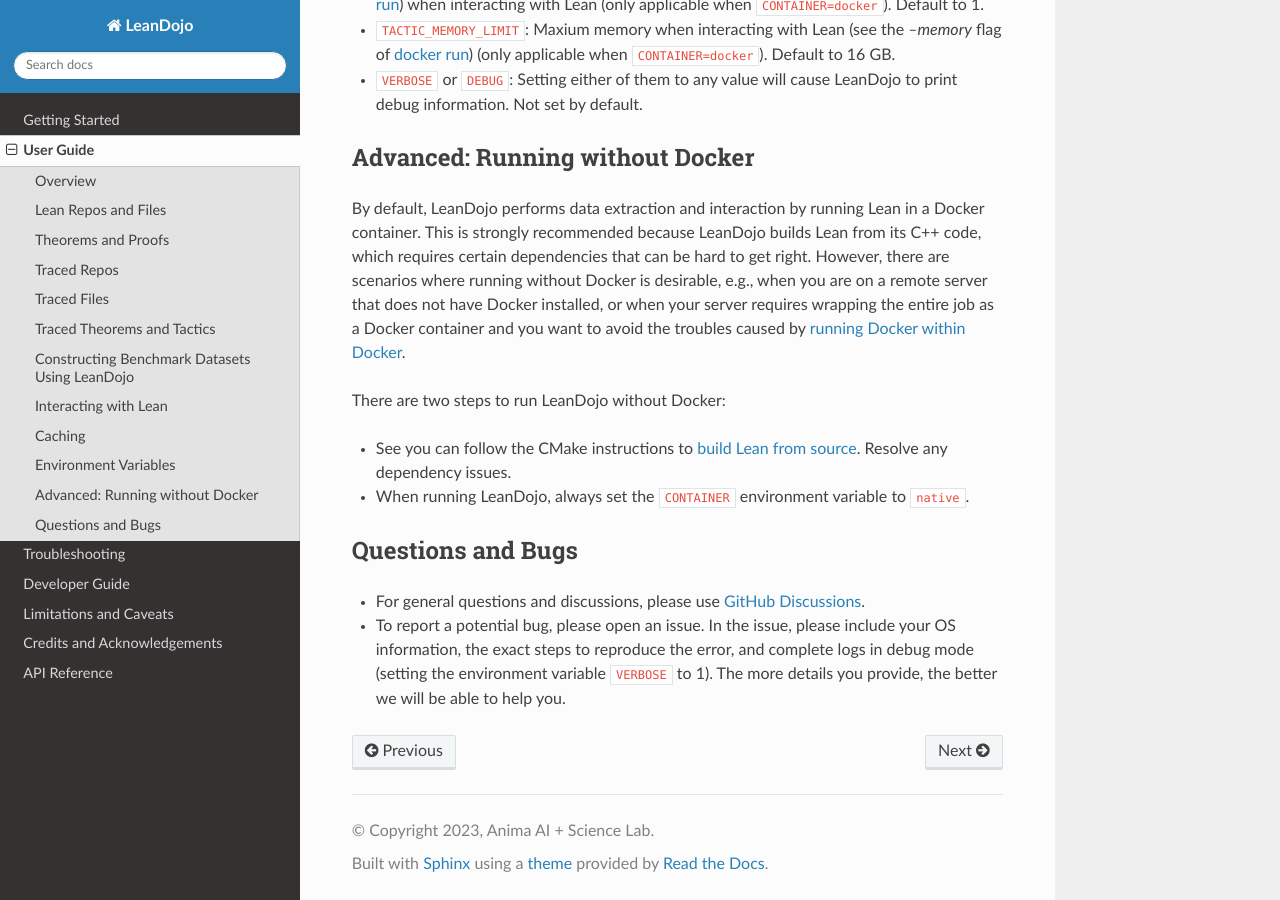
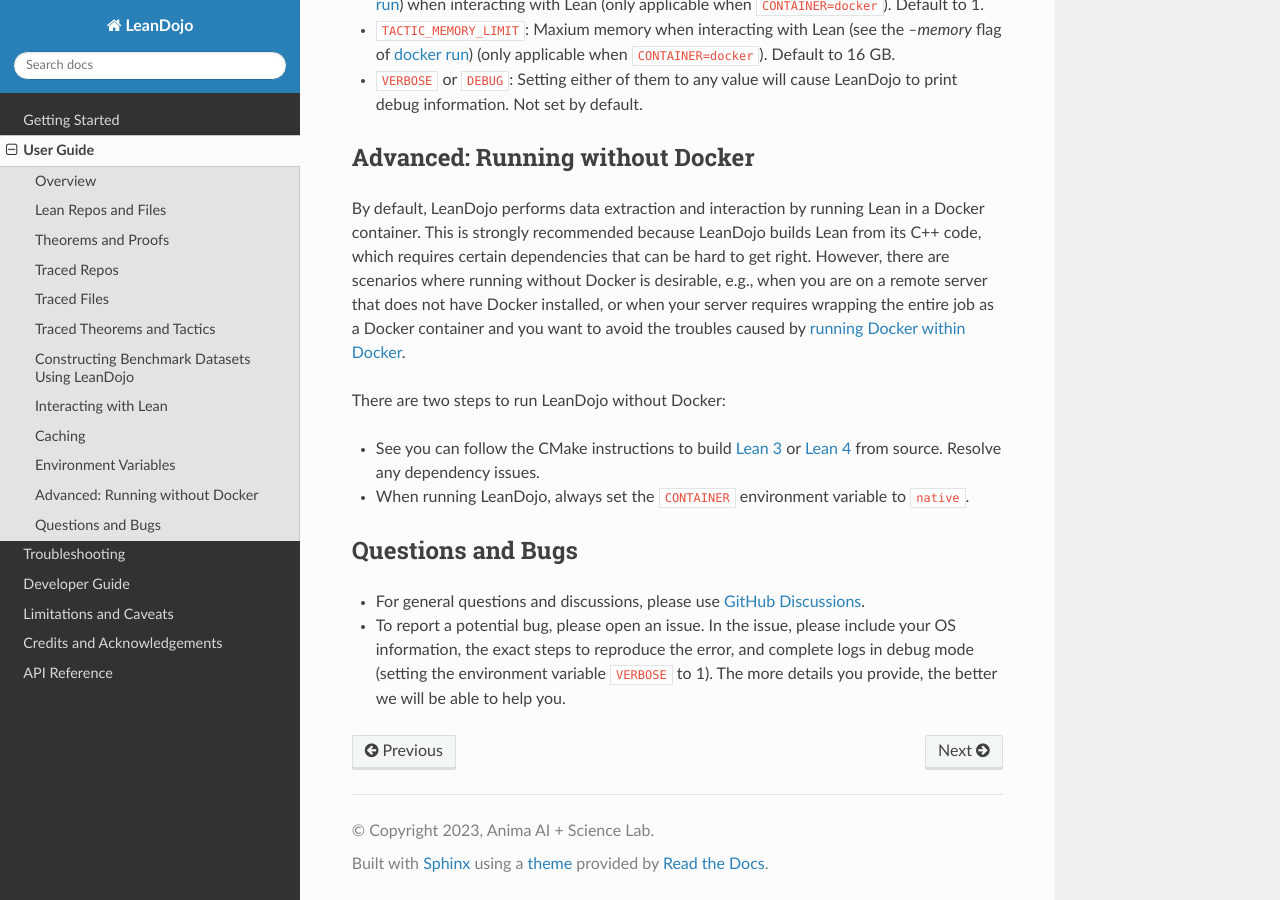
Before and after one commit to lean-dojo/LeanDojo, a Sphinx documentation site: the page built from docs/source/user-guide.rst, in a window 1280 px wide and 900 px high, scrolled down 5634 px. Built offline with Sphinx 7.4.7 and the Read the Docs theme 2.0.0, drawn with Linux system fonts in a browser that asks for light colours.

Commit message:
Update user-guide.rst

```diff
--- a/docs/source/user-guide.rst
+++ b/docs/source/user-guide.rst
@@ -252,7 +252,7 @@
 
 There are two steps to run LeanDojo without Docker:
 
-* See you can follow the CMake instructions to `build Lean from source <https://github.com/leanprover-community/lean/blob/master/doc/make/index.md#generic-build-instructions>`_. Resolve any dependency issues.
+* See you can follow the CMake instructions to build `Lean 3 <https://github.com/leanprover-community/lean/blob/master/doc/make/index.md#generic-build-instructions>`_ or `Lean 4 <https://leanprover.github.io/lean4/doc/make/index.html>`_ from source. Resolve any dependency issues.
 * When running LeanDojo, always set the :code:`CONTAINER` environment variable to :code:`native`.
 
 
```
